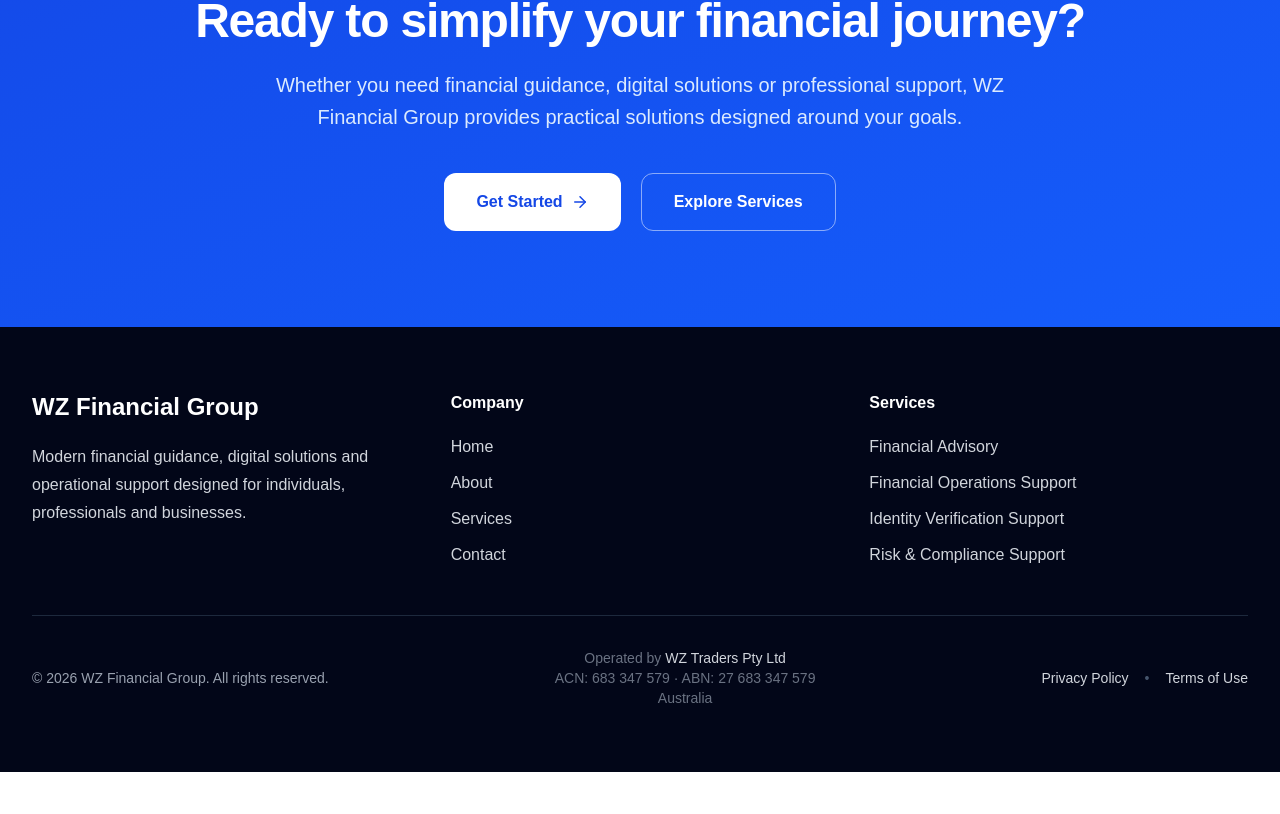
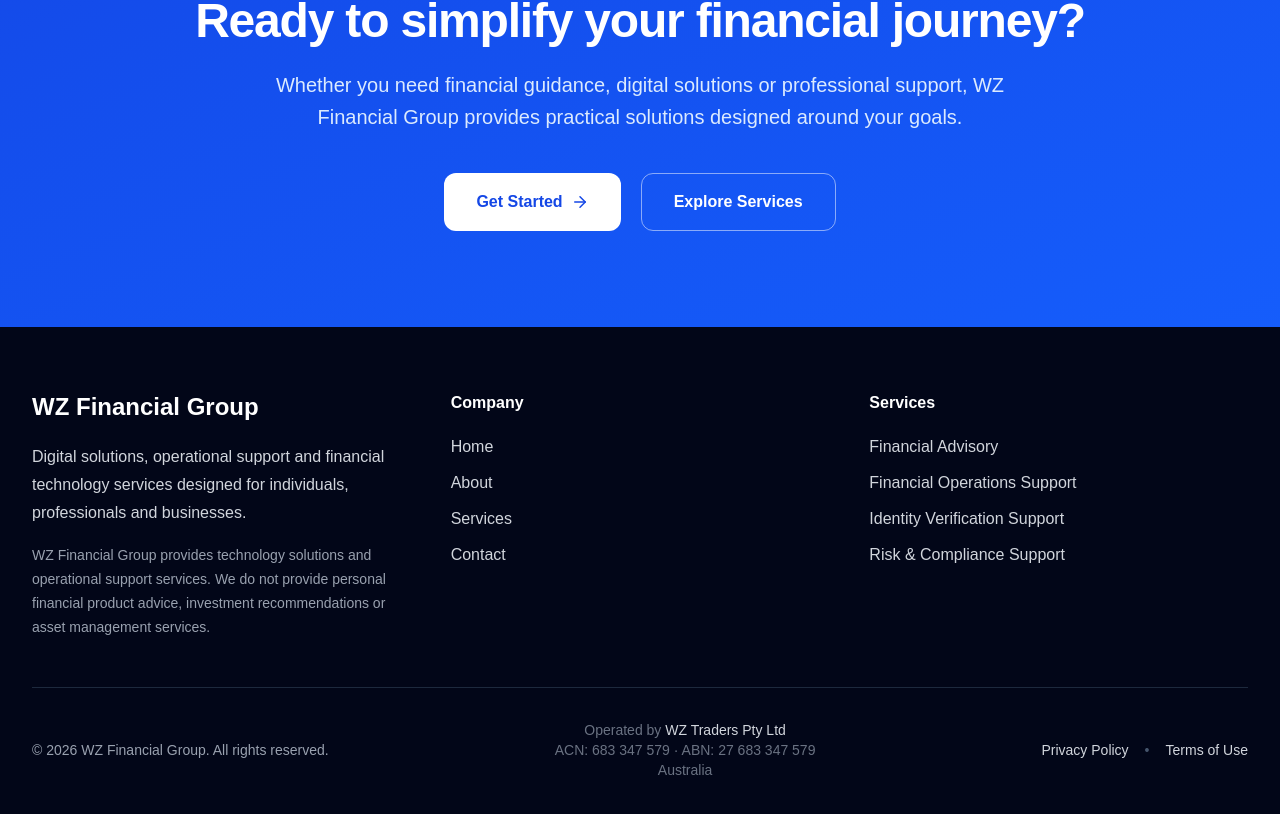
Before and after one commit to wztraders9-cmyk/wz-financial-group-website, a Next.js app: page / in a window 1280 px wide. Shown: the part 4321-5135 px from the top of the page. Before the commit the page ends 5093 px from the top, so only its background shows below. Built offline with nearby package versions, Linux system fonts and the light colour scheme.

Commit message:
Add regulatory clarification to footer

```diff
--- a/app/components/Footer.tsx
+++ b/app/components/Footer.tsx
@@ -10,9 +10,15 @@ export default function Footer() {
             </h3>
 
             <p className="mt-5 leading-7">
-              Modern financial guidance, digital solutions and operational
-              support designed for individuals, professionals and businesses.
-            </p>
+  Digital solutions, operational support and financial technology
+  services designed for individuals, professionals and businesses.
+</p>
+
+<p className="mt-4 text-sm text-gray-400 leading-6">
+  WZ Financial Group provides technology solutions and operational
+  support services. We do not provide personal financial product
+  advice, investment recommendations or asset management services.
+</p>
           </div>
 
           {/* Company */}
```
